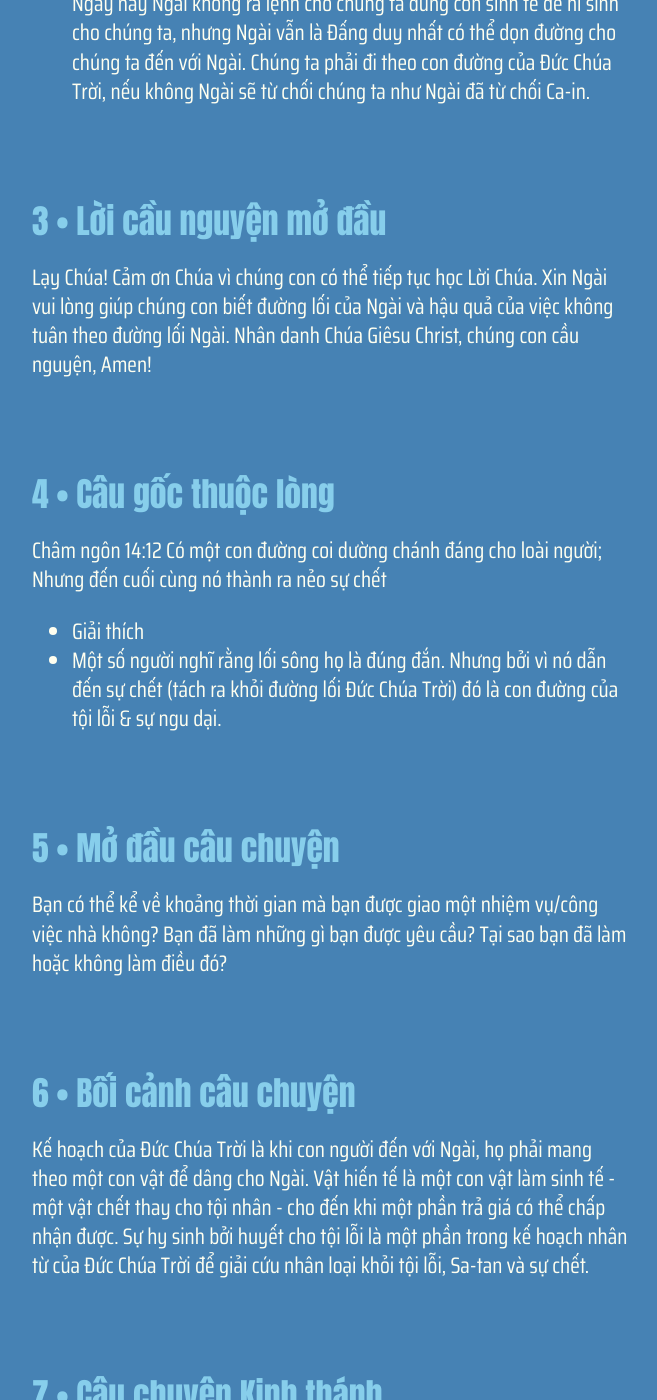
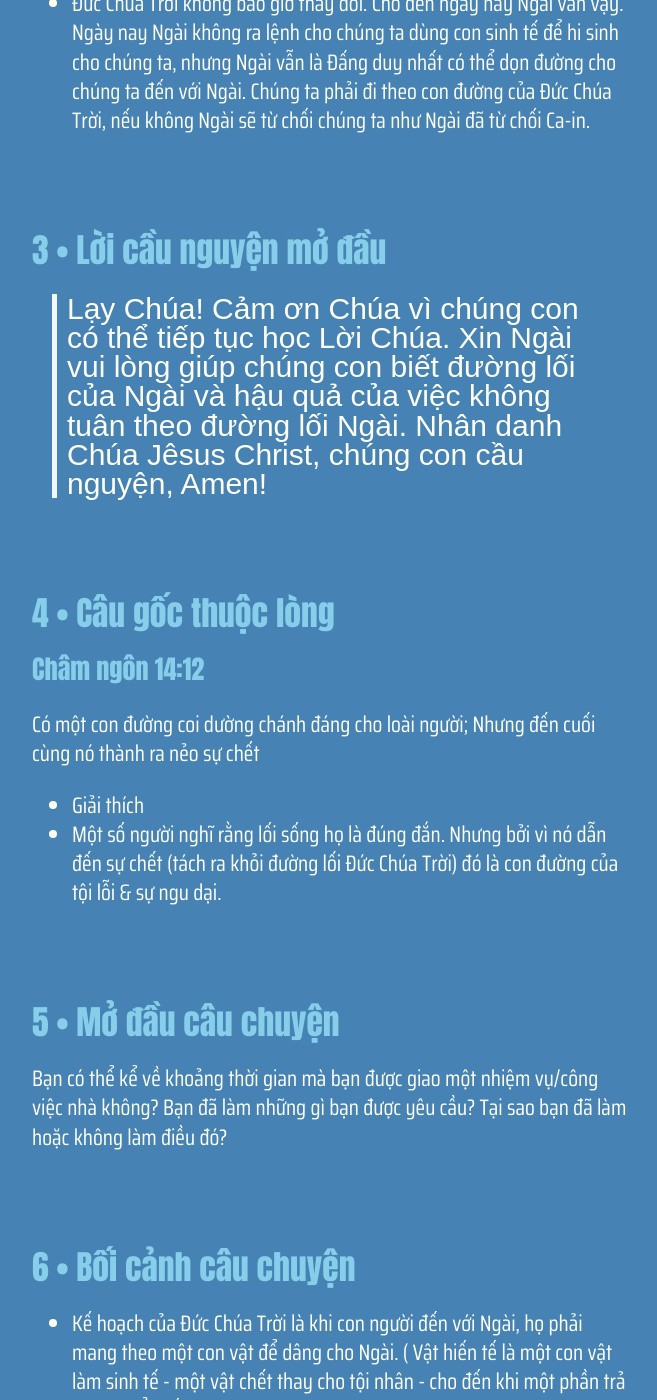
Before and after one commit to GospelTrust/LGS, a Jekyll site: the page built from docs/content/_vi/08-1.md, in a window 1280 px wide and 1400 px high, scrolled down 1401 px. Shown: the whole window, without its empty margins (308-965 px from the left). Built offline with Jekyll 4.4.1, drawn with Linux system fonts in a browser that asks for light colours; some web fonts are replaced; some of the changed text lies outside the part shown.

Commit message:
Update: w8d1

```diff
--- a/docs/content/_vi/08-1.md
+++ b/docs/content/_vi/08-1.md
@@ -1,14 +1,15 @@
 ---
 week: 8
 day: 1
-title: 'CA-IN GIẾT EM TRAI CỦA MÌNH LÀ A-BÊN'
-bible: 'Sáng-thế-ký 4:1-8'
+title: 'Ca-in giết em trai mình là A-bên'
+bible: 'Sáng-thế ký 4:1-8'
 layout: lesson
 ---
 
 
 {% include lesson/section.html index=1 %}
-- Trẻ em sẽ thấy rằng ý tưởng của con người về cách làm cho đẹp lòng Đức Chúa Trời và được Ngài chấp nhận, không phải là ý muốn của Đức Chúa Trời. Đường lối của Ngài, được ghi lại trong Lời Ngài (Kinh thánh), là những đường lối duy nhất được Ngài chấp nhận.
+- Trẻ em sẽ thấy rằng ý tưởng của con người về cách làm cho đẹp lòng Đức Chúa Trời và được Ngài chấp nhận, không phải là ý muốn của Đức Chúa Trời.
+- Đường lối của Ngài, được ghi lại trong Lời Ngài (Kinh thánh), là những đường lối duy nhất được Ngài chấp nhận.
 
 
 {% include lesson/section.html index=2 %}
@@ -16,18 +17,19 @@
 - Ca-in và A-bên sinh ra là những tội nhân, bởi vì cha của họ - A-đam, là một tội nhân bị phân tách hay bị cắt đứt khỏi Đức Chúa Trời.
 - A-đam không chỉ là cha của Ca-in & A-bên, mà ông còn là cha của tất cả các dân tộc trên thế giới. Vì vậy, tất cả mọi người trên thế giới này sinh ra đều là tội nhân, bị tách rời khỏi Đức Chúa Trời.
 - Đức Chúa Trời đã hoạch định một con đường để mọi người có thể đến với Ngài vì Ngài yêu thương họ. Họ sẽ phải đến với Chúa theo cách Chúa bảo họ phải đến, bằng đức tin.
-- Đức Chúa Trời không bao giờ thay đổi. Cho đến ngày nay Ngài vẫn vậy. Ngày nay Ngài không ra lệnh cho chúng ta  dùng con sinh tế để hi sinh cho chúng ta, nhưng Ngài vẫn là Đấng duy nhất có thể dọn đường cho chúng ta đến với Ngài. Chúng ta phải đi theo con đường của Đức Chúa Trời, nếu không Ngài sẽ từ chối chúng ta như Ngài đã từ chối Ca-in.
+- Đức Chúa Trời không bao giờ thay đổi. Cho đến ngày nay Ngài vẫn vậy. Ngày nay Ngài không ra lệnh cho chúng ta dùng con sinh tế để hi sinh cho chúng ta, nhưng Ngài vẫn là Đấng duy nhất có thể dọn đường cho chúng ta đến với Ngài. Chúng ta phải đi theo con đường của Đức Chúa Trời, nếu không Ngài sẽ từ chối chúng ta như Ngài đã từ chối Ca-in.
 
 
 {% include lesson/section.html index=3 %}
-Lạy Chúa! Cảm ơn Chúa vì chúng con có thể tiếp tục học Lời Chúa. Xin Ngài vui lòng giúp chúng con biết đường lối của Ngài và hậu quả của việc không tuân theo đường lối Ngài. Nhân danh Chúa Giêsu Christ, chúng con cầu nguyện, Amen!
+> Lạy Chúa! Cảm ơn Chúa vì chúng con có thể tiếp tục học Lời Chúa. Xin Ngài vui lòng giúp chúng con biết đường lối của Ngài và hậu quả của việc không tuân theo đường lối Ngài. Nhân danh Chúa Jêsus Christ, chúng con cầu nguyện, Amen!
 
 
 {% include lesson/section.html index=4 %}
-Châm ngôn 14:12
+### Châm ngôn 14:12
 Có một con đường coi dường chánh đáng cho loài người; Nhưng đến cuối cùng nó thành ra nẻo sự chết
+
 * Giải thích
-- Một số người nghĩ rằng lối sông họ là đúng đắn. Nhưng bởi vì nó dẫn đến sự chết (tách ra khỏi đường lối Đức Chúa Trời) đó là con đường của tội lỗi & sự ngu dại.
+- Một số người nghĩ rằng lối sống họ là đúng đắn. Nhưng bởi vì nó dẫn đến sự chết (tách ra khỏi đường lối Đức Chúa Trời) đó là con đường của tội lỗi & sự ngu dại.
 
 
 {% include lesson/section.html index=5 %}
@@ -36,7 +38,8 @@
 
 
 {% include lesson/section.html index=6 %}
-Kế hoạch của Đức Chúa Trời là khi con người đến với Ngài, họ phải mang theo một con vật để dâng cho Ngài. Vật hiến tế là một con vật làm sinh tế - một vật chết thay cho tội nhân - cho đến khi một phần trả giá có thể chấp nhận được. Sự hy sinh bởi huyết cho tội lỗi là một phần trong kế hoạch nhân từ của Đức Chúa Trời để giải cứu nhân loại khỏi tội lỗi, Sa-tan và sự chết.
+- Kế hoạch của Đức Chúa Trời là khi con người đến với Ngài, họ phải mang theo một con vật để dâng cho Ngài. ( Vật hiến tế là một con vật làm sinh tế - một vật chết thay cho tội nhân - cho đến khi một phần trả giá có thể chấp nhận được).
+- Sự hy sinh bởi huyết cho tội lỗi là một phần trong kế hoạch nhân từ của Đức Chúa Trời để giải cứu nhân loại khỏi tội lỗi, Sa-tan và sự chết.
 
 
 {% include lesson/section.html index=7 %}
```
Also changed, not shown: other parts of docs/content/_vi/08-1.md (+3 -2 lines).
